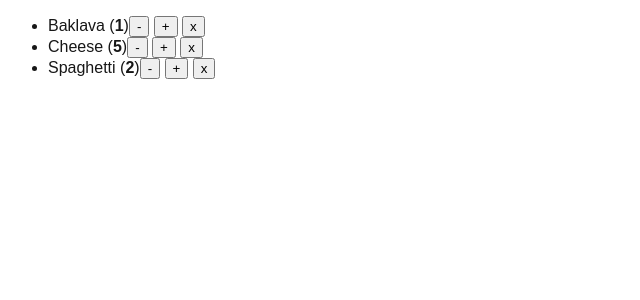
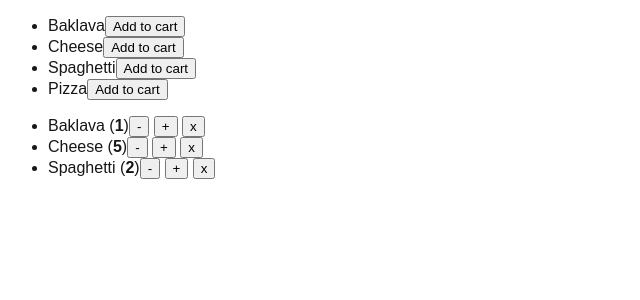
Before and after one commit to sugarban-p/react-lectures, a Next.js app: page /ch4-state/cart in a window 1280 px wide. Shown: the top 300 px of the page, without its empty margins (0-640 px from the left). Built offline with nearby package versions, Linux system fonts and the light colour scheme.

Commit message:
更新 State (4) - 新增商品 - 若新增商品已存在於購物車，改用增加商品數量

```diff
--- a/app/ch4-state/cart/page.tsx
+++ b/app/ch4-state/cart/page.tsx
@@ -3,6 +3,25 @@
 import { useState } from 'react';
 
 const initialProducts = [
+  {
+    id: 0,
+    name: 'Baklava',
+  },
+  {
+    id: 1,
+    name: 'Cheese',
+  },
+  {
+    id: 2,
+    name: 'Spaghetti',
+  },
+  {
+    id: 3,
+    name: 'Pizza',
+  },
+];
+
+const cartProducts = [
   {
     id: 0,
     name: 'Baklava',
@@ -21,7 +40,8 @@ const initialProducts = [
 ];
 
 export default function CartPage() {
-  const [products, setProducts] = useState(initialProducts);
+  const [items, setItems] = useState(initialProducts);
+  const [products, setProducts] = useState(cartProducts);
 
   // 標準流程
   // function handleIncreaseV1(productId: number) {
@@ -94,7 +114,33 @@ export default function CartPage() {
     setProducts(products.filter((product) => product.id !== productId));
   }
 
+  // 新增商品
+  function handleAddCart(item: { id: number; name: string }) {
+    const foundIndex = products.findIndex((product) => product.id === item.id);
+    if (foundIndex !== -1) {
+      handleIncreaseV3(item.id);
+    } else {
+      setProducts([...products, { ...item, count: 1 }]);
+    }
+  }
+
   return (
+    <>
+      <ul>
+        {items.map((item) => (
+          <li key={item.id}>
+            {item.name}
+            <button
+              onClick={() => {
+                handleAddCart(item);
+              }}
+            >
+              Add to cart
+            </button>
+          </li>
+        ))}
+      </ul>
+
       <ul>
         {products.map((product) => (
           <li key={product.id}>
@@ -133,5 +179,6 @@ export default function CartPage() {
           </li>
         ))}
       </ul>
+    </>
   );
 }
```
Lines whose indentation alone changed are shown as unchanged.
